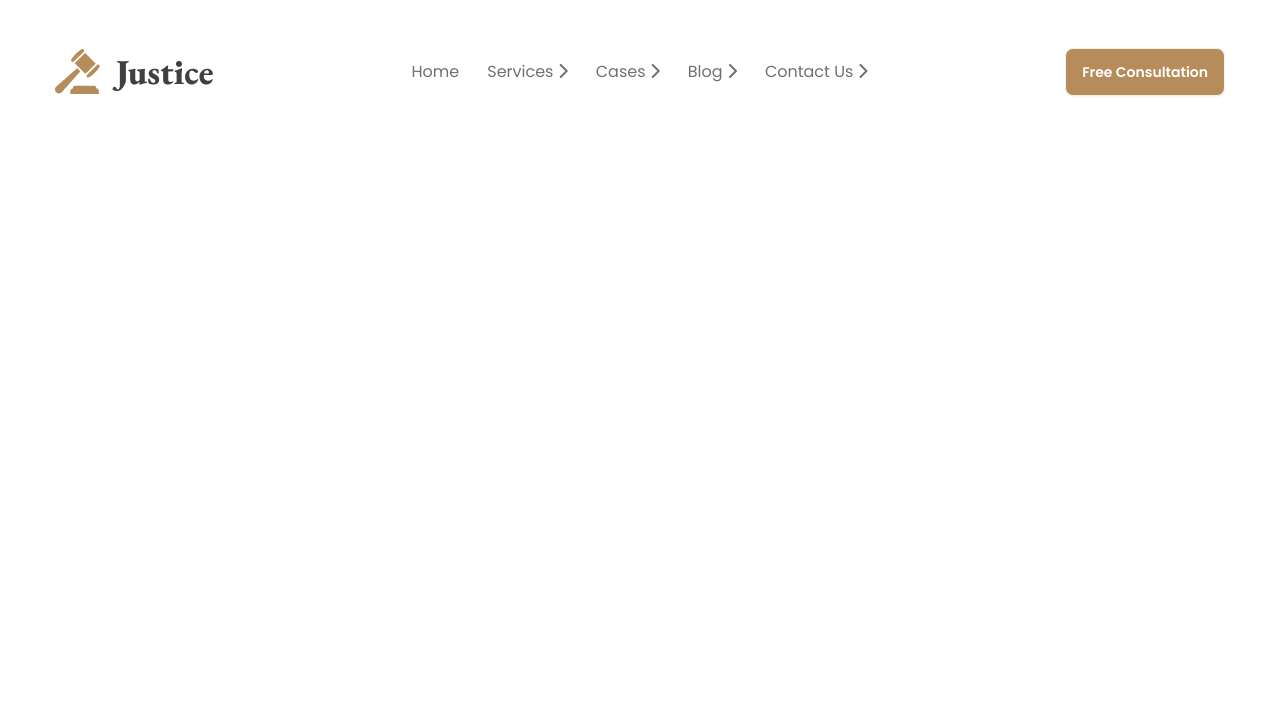
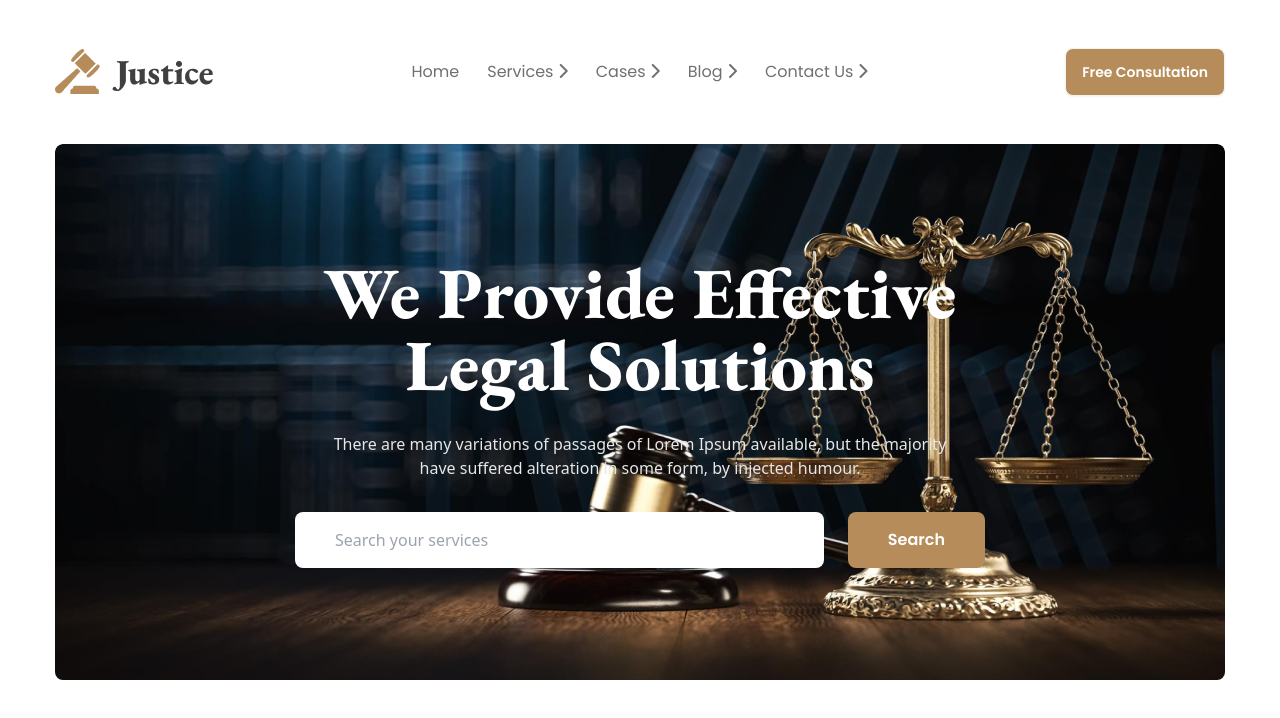
Before and after one commit to Jobaer-Islam/web-legal-solution, a plain HTML site: page index.html in a window 1280 px wide. Drawn offline with nearby package versions, Linux system fonts and the light colour scheme.

Commit message:
banner section done

```diff
--- a/index.html
+++ b/index.html
@@ -32,9 +32,8 @@
     }
   </style>
 
-  <!-- DailyUI + Tailwind cdn -->
+  <!-- DailyUI -->
   <link href="https://cdn.jsdelivr.net/npm/daisyui@4.12.23/dist/full.min.css" rel="stylesheet" type="text/css" />
-  <script src="https://cdn.tailwindcss.com"></script>
 
   <!-- font awesome -->
   <script src="https://kit.fontawesome.com/3d4947c65c.js" crossorigin="anonymous"></script>
@@ -65,7 +64,21 @@
     </nav>
 
     <!-- banner section -->
-    <section></section>
+    <section class="mt-12" style=" background-image: url(./images/banner.png); border-radius: 0.5rem;">
+      <div class="px-60 py-28">
+        <div class="text-center text-white gap-6">
+          <h1 class="text-7xl font-extrabold font-Eb-Garamond">We Provide Effective <br> Legal Solutions</h1>
+          <p class="my-8 text-[#E7E7E7]">
+            There are many variations of passages of Lorem Ipsum available, but the majority <br> have suffered alteration in some form, by injected humour.
+          </p>
+          <div class="flex gap-6 ">
+            <input class="px-10 py-4 flex-1 rounded-lg" type="search" name="" id="" placeholder="Search your services">
+            <button class="px-10 py-4 bg-[#B68C5A] rounded-lg font-semibold font-poppins ">Search</button>
+          </div>
+        </div>
+
+    </div>
+    </section>
   </header>
   <main>
     <!-- legal practice area section -->
```
